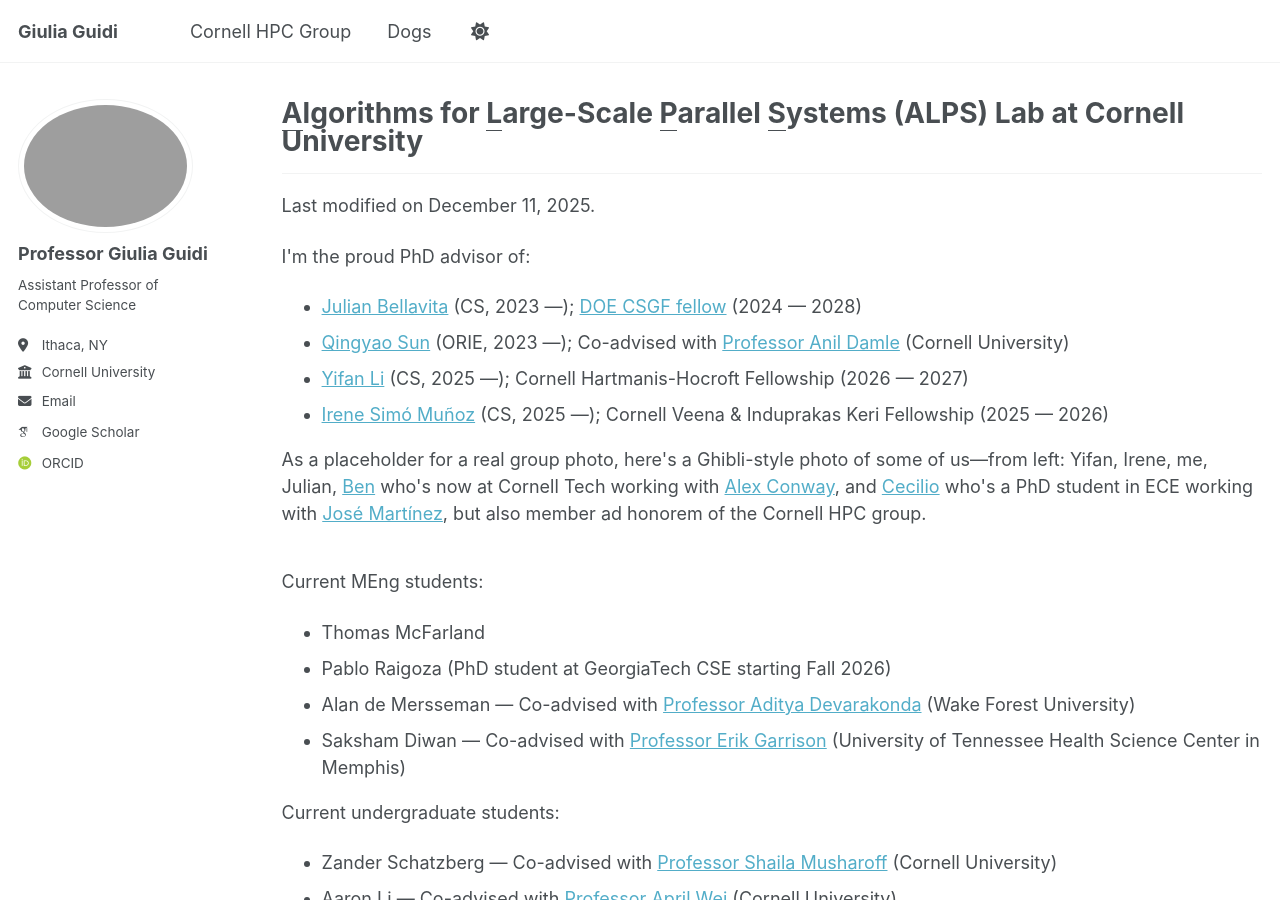
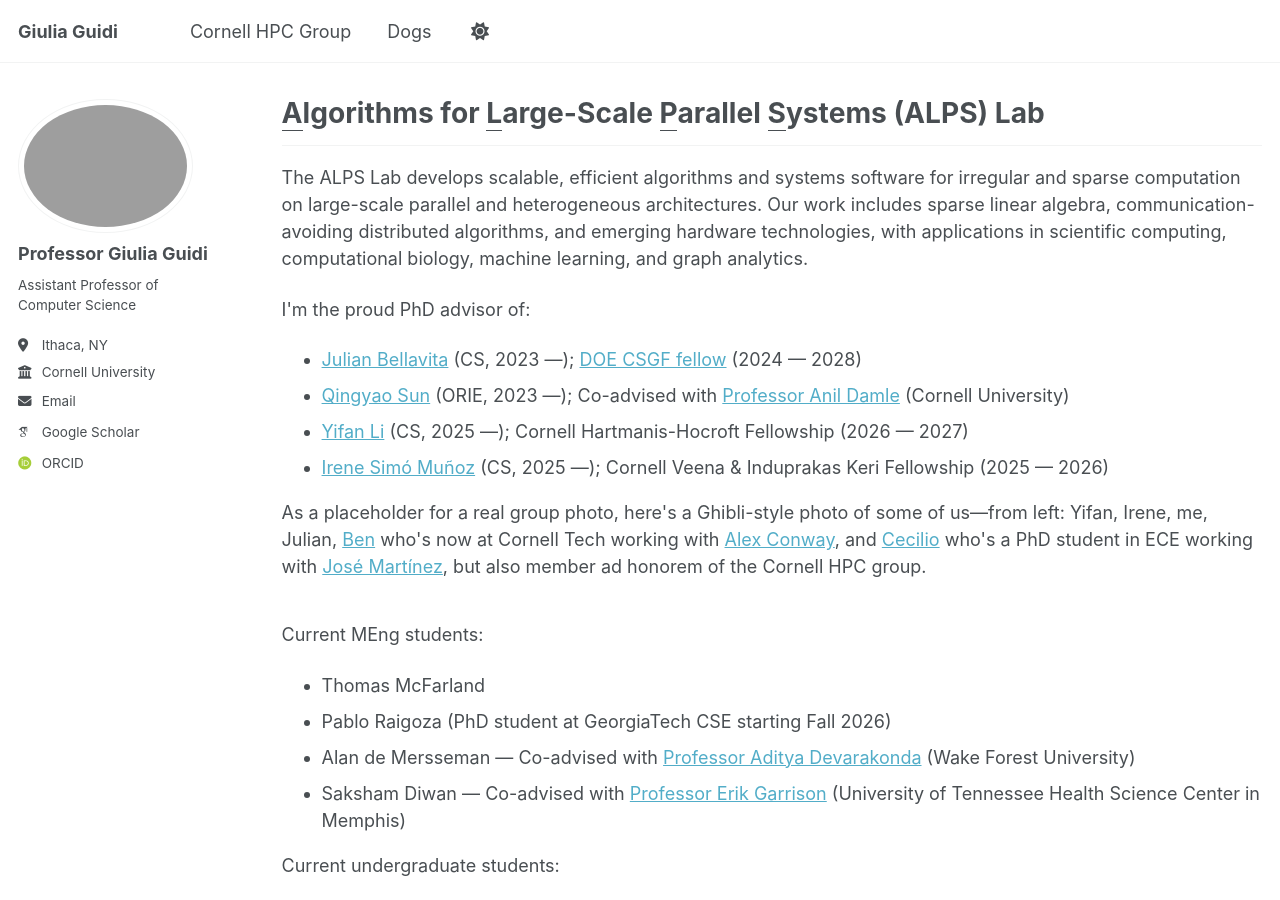
Before and after one commit to giuliaguidi/giuliaguidi.github.io, a Jekyll site: the page built from _pages/hpcgroup.html, in a window 1280 px wide and 900 px high. Built offline with Jekyll 4.4.1, drawn with Linux system fonts in a browser that asks for light colours; some web fonts are replaced.

Commit message:
Update hpcgroup.html

```diff
--- a/_pages/hpcgroup.html
+++ b/_pages/hpcgroup.html
@@ -1,6 +1,6 @@
 ---
 layout: archive
-title: "<u>A</u>lgorithms for <u>L</u>arge-Scale <u>P</u>arallel <u>S</u>ystems (ALPS) Lab at Cornell University"
+title: "<u>A</u>lgorithms for <u>L</u>arge-Scale <u>P</u>arallel <u>S</u>ystems (ALPS) Lab"
 permalink: /hpcgroup/
 author_profile: true
 ---
@@ -15,7 +15,7 @@ author_profile: true
 <body>
     <!-- <h1>ALPS Lab @ Cornell</h1> -->
     <hr>
-    <p>Last modified on December 11, 2025.</p>
+    <p>The ALPS Lab develops scalable, efficient algorithms and systems software for irregular and sparse computation on large-scale parallel and heterogeneous architectures. Our work includes sparse linear algebra, communication-avoiding distributed algorithms, and emerging hardware technologies, with applications in scientific computing, computational biology, machine learning, and graph analytics.</p>
     <p>I'm the proud PhD advisor of:</p>
     <ul>
         <li><a href="https://hooninator.github.io/website.github.io/">Julian Bellavita</a> (CS, 2023 &mdash;); <a href="https://www.krellinst.org/csgf/profile/bellavita2024">DOE CSGF fellow</a> (2024 &mdash; 2028)</li>
```
